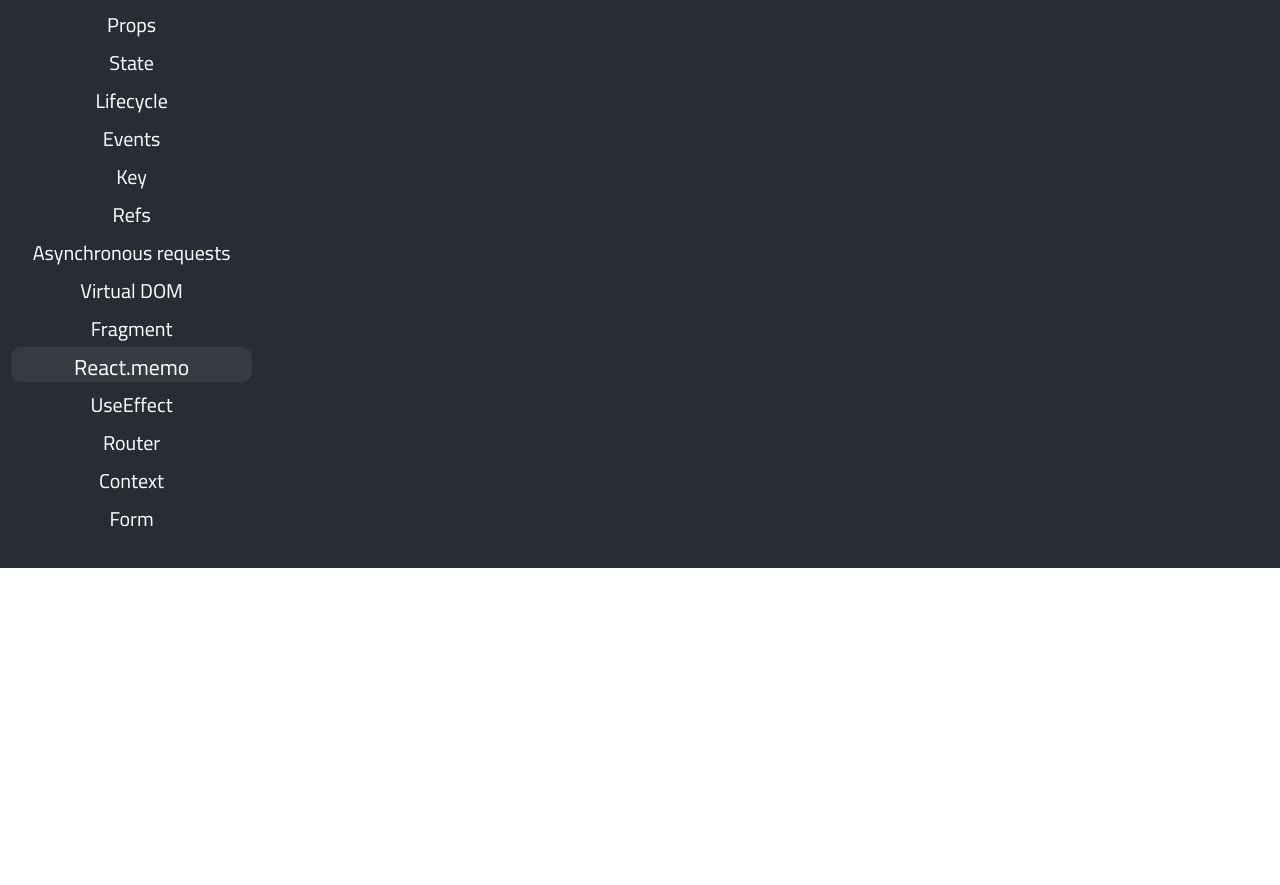
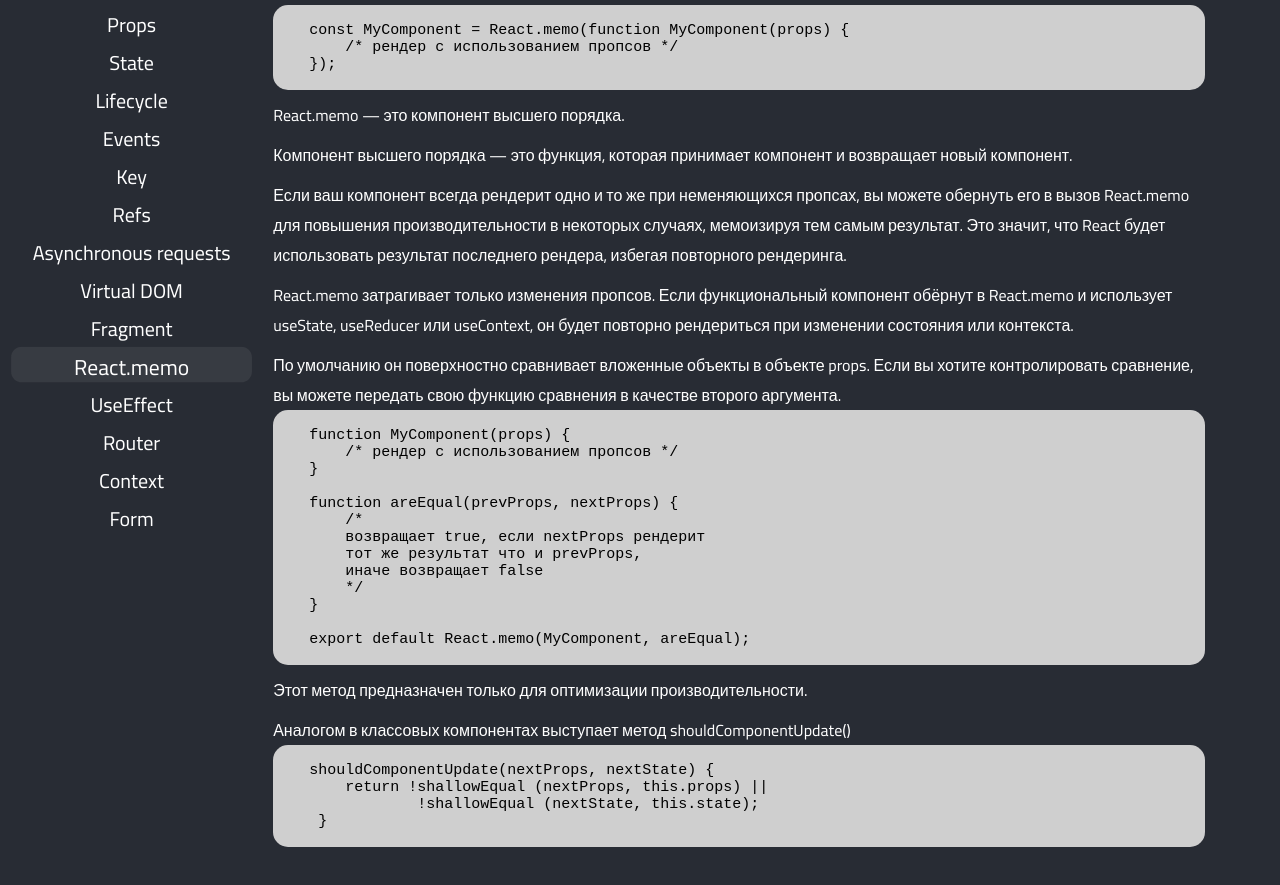
Before and after one commit to InessaBoickova/Shpora, a React (Create React App) app: page /React.memo in a window 1280 px wide. Shown: the part 421-1306 px from the top of the page. Before the commit the page ends 989 px from the top, so only its background shows below. Built offline with nearby package versions, Linux system fonts and the light colour scheme.

Commit message:
create React.memo  page

```diff
--- a/src/components/App/App.js
+++ b/src/components/App/App.js
@@ -15,6 +15,7 @@
 import Key from '../pages/Key/key';
 import Refs from '../pages/Refs/refs';
 import Fragments from '../pages/Fragment/fragment';
+import Memo from '../pages/Memo/memo';
 import VirtualDOM from '../pages/Virtual_DOM/virtual_DOM';
 import './App.sass';
 
@@ -35,6 +36,7 @@
                   <Route  path='/Key' element = {<Key/>}/>
                   <Route  path='/Refs' element = {<Refs/>}/>
                   <Route  path='/Fragment' element = {<Fragments/>}/>
+                  <Route  path='/React.memo' element = {<Memo/>}/>
                   <Route  path='/Virtual_DOM' element = {<VirtualDOM/>}/>
                 </Routes>
                </div>
--- /dev/null
+++ b/src/components/pages/Memo/memo.js
@@ -0,0 +1,54 @@
+const codeExampleFirst = `
+    const MyComponent = React.memo(function MyComponent(props) {
+        /* рендер с использованием пропсов */
+    });
+
+`
+const codeExampleSecond = `
+    function MyComponent(props) {
+        /* рендер с использованием пропсов */
+    }
+
+    function areEqual(prevProps, nextProps) {
+        /*
+        возвращает true, если nextProps рендерит
+        тот же результат что и prevProps,
+        иначе возвращает false
+        */
+    }
+
+    export default React.memo(MyComponent, areEqual);
+
+`
+const codeExampleThree = `
+    shouldComponentUpdate(nextProps, nextState) {
+        return !shallowEqual (nextProps, this.props) ||
+                !shallowEqual (nextState, this.state);
+     }
+
+`
+
+const Memo = ()=>{
+    return <div className='content'>
+        <h2 className='content_header'>React.memo</h2>
+        <pre>
+            <code>{codeExampleFirst}</code>
+        </pre>
+        <span>React.memo — это компонент высшего порядка.</span>
+        <span>Компонент высшего порядка — это функция, которая принимает компонент и возвращает новый компонент.</span>
+        <span>Если ваш компонент всегда рендерит одно и то же при неменяющихся пропсах, вы можете обернуть его в вызов React.memo для повышения производительности в некоторых случаях, мемоизируя тем самым результат. Это значит, что React будет использовать результат последнего рендера, избегая повторного рендеринга.</span>
+        <span>React.memo затрагивает только изменения пропсов. Если функциональный компонент обёрнут в React.memo и использует useState, useReducer или useContext, он будет повторно рендериться при изменении состояния или контекста.</span>
+        <span>По умолчанию он поверхностно сравнивает вложенные объекты в объекте props. Если вы хотите контролировать сравнение, вы можете передать свою функцию сравнения в качестве второго аргумента.</span>
+        <pre>
+            <code>{codeExampleSecond}</code>
+        </pre>
+        <span>Этот метод предназначен только для оптимизации производительности.</span>
+        <span>Аналогом в классовых компонентах выступает метод shouldComponentUpdate()</span>
+        <pre>
+            <code>{codeExampleThree}</code>
+        </pre>
+    </div>
+
+}
+
+export default Memo;
```
